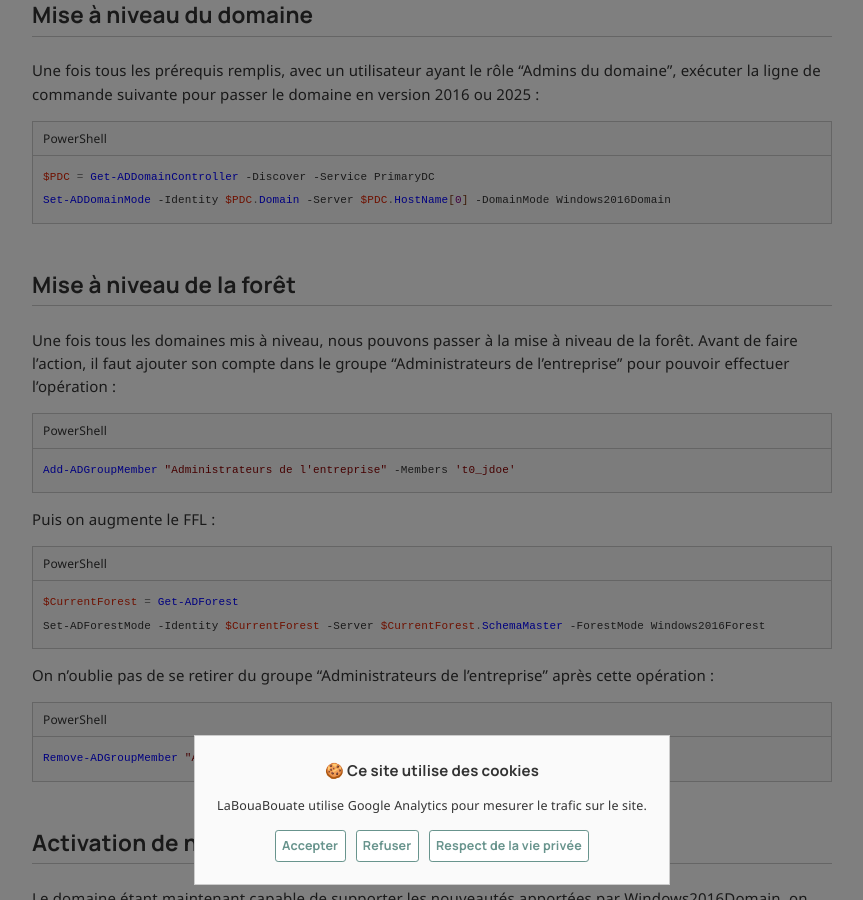
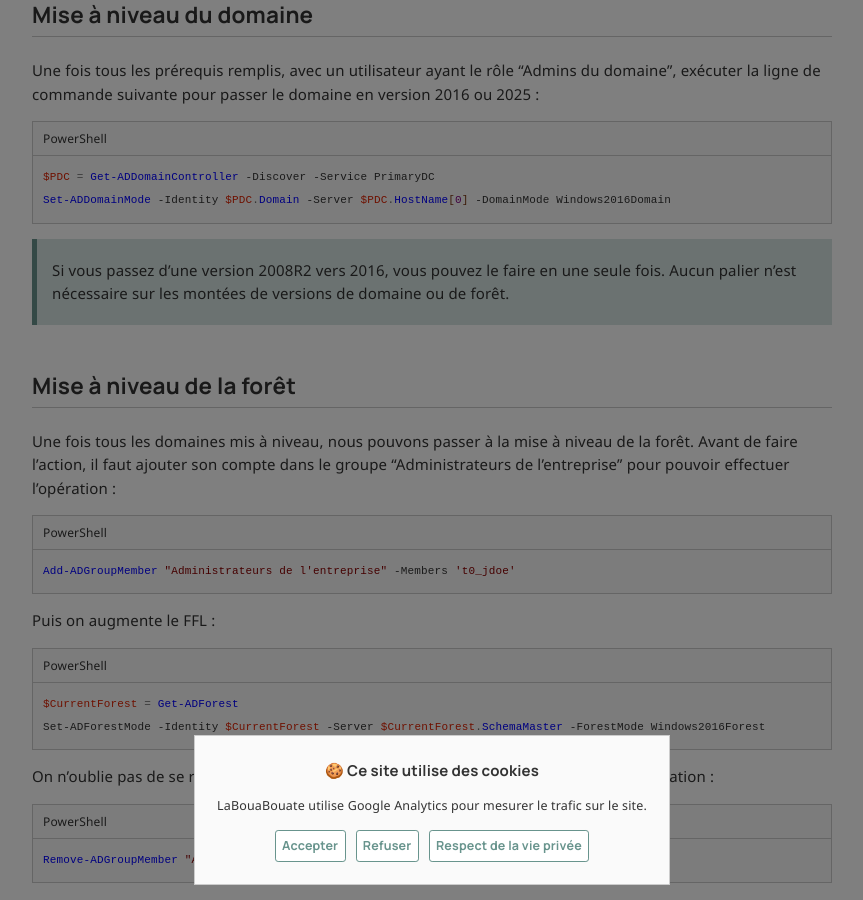
Before and after one commit to leobouard/leobouard.github.io, a Jekyll site: the page built from _posts/2025-01-23-montee-de-version-ad.md, in a window 1280 px wide and 900 px high, scrolled down 1823 px. Shown: the whole window, without its empty margins (208-1071 px from the left). Built offline with Jekyll 4.4.1, drawn with Linux system fonts in a browser that asks for light colours; nearby versions of some CDN libraries; some web fonts are replaced; comment, search, counter and statistics services are not loaded.

Commit message:
Update 2025-01-23-montee-de-version-ad.md

````diff
--- a/_posts/2025-01-23-montee-de-version-ad.md
+++ b/_posts/2025-01-23-montee-de-version-ad.md
@@ -68,6 +68,8 @@ $PDC = Get-ADDomainController -Discover -Service PrimaryDC
 Set-ADDomainMode -Identity $PDC.Domain -Server $PDC.HostName[0] -DomainMode Windows2016Domain
 ```
 
+> Si vous passez d'une version 2008R2 vers 2016, vous pouvez le faire en une seule fois. Aucun palier n'est nécessaire sur les montées de versions de domaine ou de forêt.
+
 ## Mise à niveau de la forêt
 
 Une fois tous les domaines mis à niveau, nous pouvons passer à la mise à niveau de la forêt. Avant de faire l'action, il faut ajouter son compte dans le groupe "Administrateurs de l'entreprise" pour pouvoir effectuer l'opération :
````
